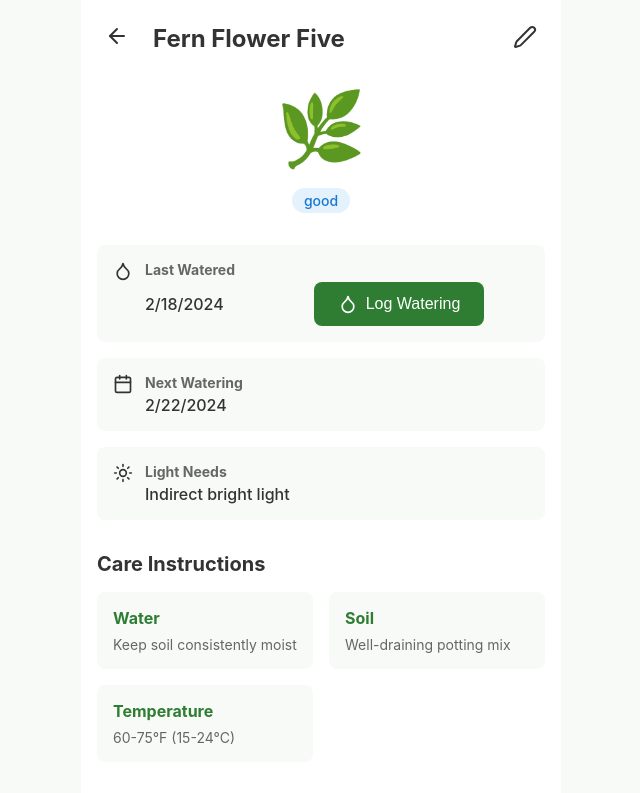
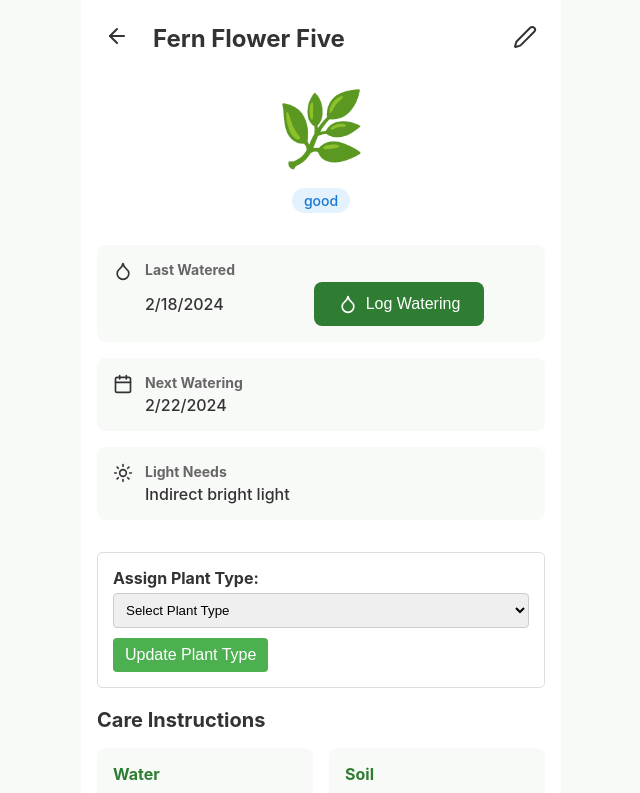
Before and after one commit to mollysandler/sproutai, a React (Vite) app in the folder sproutai/: page /garden/1 in a window 1280 px wide. Shown: the top 793 px of the page, without its empty margins (319-959 px from the left). Built offline with nearby package versions, Linux system fonts and the light colour scheme.

Commit message:
violation 3 updates

```diff
--- a/sproutai/src/pages/PlantDetail.jsx
+++ b/sproutai/src/pages/PlantDetail.jsx
@@ -16,6 +16,7 @@ import CameraComponent from "../components/CameraComponent";
 import "../styles/plant-detail.css";
 import "../styles/camera.css";
 import "../styles/forms.css";
+import { plants } from "./Search.jsx";
 
 export default function PlantDetail() {
   // Add these new states
@@ -38,11 +39,13 @@ export default function PlantDetail() {
   });
 
   const [isWatering, setIsWatering] = useState(false); // New loading state
+  const [selectedPlantType, setSelectedPlantType] = useState(""); // New state for dropdown
 
   useEffect(() => {
     const plantData = getPlantById(id);
     if (plantData) {
       setPlant(plantData);
+      setSelectedPlantType(plantData.type || ""); // Initialize dropdown with existing type
     }
   }, [id]);
 
@@ -91,6 +94,25 @@ export default function PlantDetail() {
     }
 
     setIsWatering(false); // Stop loading
+  };
+
+  const handlePlantTypeChange = (e) => {
+    setSelectedPlantType(e.target.value);
+  };
+
+  const handleSavePlantType = () => {
+    // Update the plant's type in the database
+    const updatedPlant = updatePlant(Number(id), {
+      ...plant,
+      type: selectedPlantType,
+    });
+
+    if (updatedPlant) {
+      setPlant(updatedPlant);
+      alert("Plant type saved!");
+    } else {
+      alert("Failed to save plant type.");
+    }
   };
 
   const handleEditSubmit = (e) => {
@@ -173,6 +195,7 @@ export default function PlantDetail() {
           </div>
 
           <form onSubmit={handleEditSubmit} className="edit-form">
+            {/* ... (rest of the edit form) ... */}
             <div className="form-row">
               <label htmlFor="name">Plant Name</label>
               <input
@@ -321,9 +344,29 @@ export default function PlantDetail() {
           </div>
         </div>
       </div>
+      {/* Plant Type Dropdown */}
+      <div className="plant-type-selection">
+        <label htmlFor="plantType">Assign Plant Type:</label>
+        <select
+          id="plantType"
+          value={selectedPlantType}
+          onChange={handlePlantTypeChange}
+        >
+          <option value="">Select Plant Type</option>
+          {plants.map((plantType) => (
+            <option key={plantType.id} value={plantType.type}>
+              {plantType.name} ({plantType.type})
+            </option>
+          ))}
+        </select>
+        <button className="action-button" onClick={handleSavePlantType}>
+          Update Plant Type
+        </button>
+      </div>
 
       <div className="plant-detail-section">
         <h2>Care Instructions</h2>
+
         <div className="care-instructions">
           <div className="care-item">
             <h3>Water</h3>
--- a/sproutai/src/pages/Search.jsx
+++ b/sproutai/src/pages/Search.jsx
@@ -2,8 +2,7 @@ import { Link } from "react-router-dom";
 import "../styles/plant-database.css";
 import { useState } from "react";
 
-export default function Search() {
-  const plants = [
+export const plants = [
   {
     id: "african-violet",
     name: "African Violet",
@@ -78,6 +77,7 @@ export default function Search() {
   // },
 ];
 
+export default function Search() {
   const [searchTerm, setSearchTerm] = useState("");
   const [searchResults, setSearchResults] = useState(plants);
 
--- a/sproutai/src/styles/plant-database.css
+++ b/sproutai/src/styles/plant-database.css
@@ -166,3 +166,38 @@
   margin-bottom: 8px;
   color: #666;
 }
+
+.plant-type-selection {
+  margin-bottom: 20px;
+  padding: 15px;
+  border: 1px solid #ddd;
+  border-radius: 5px;
+}
+
+.plant-type-selection label {
+  display: block;
+  margin-bottom: 5px;
+  font-weight: bold;
+}
+
+.plant-type-selection select {
+  width: 100%;
+  padding: 8px;
+  border: 1px solid #ccc;
+  border-radius: 4px;
+  box-sizing: border-box;
+  margin-bottom: 10px;
+}
+
+.plant-type-selection button {
+  padding: 8px 12px;
+  background-color: #4caf50;
+  color: white;
+  border: none;
+  border-radius: 4px;
+  cursor: pointer;
+}
+
+.plant-type-selection button:hover {
+  background-color: #45a049;
+}
```
Lines whose indentation alone changed are shown as unchanged.
